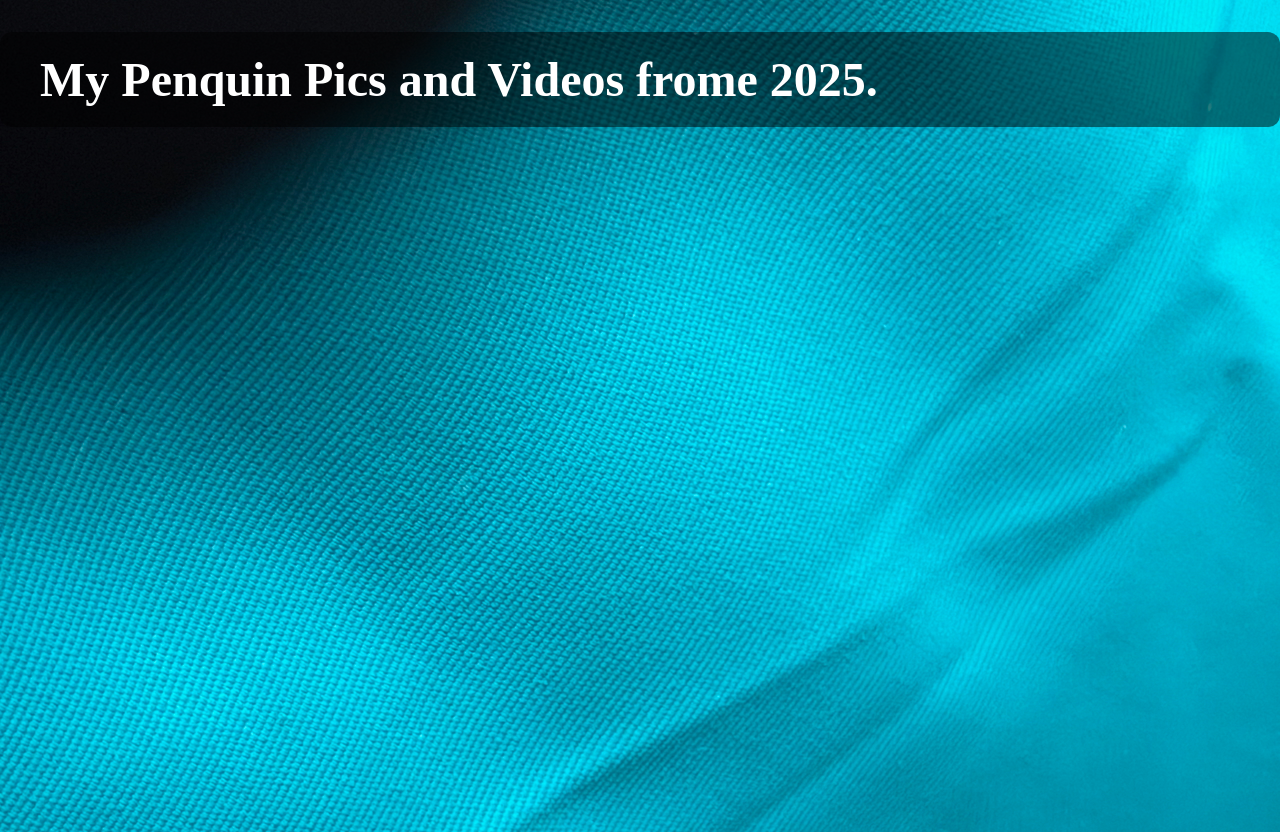
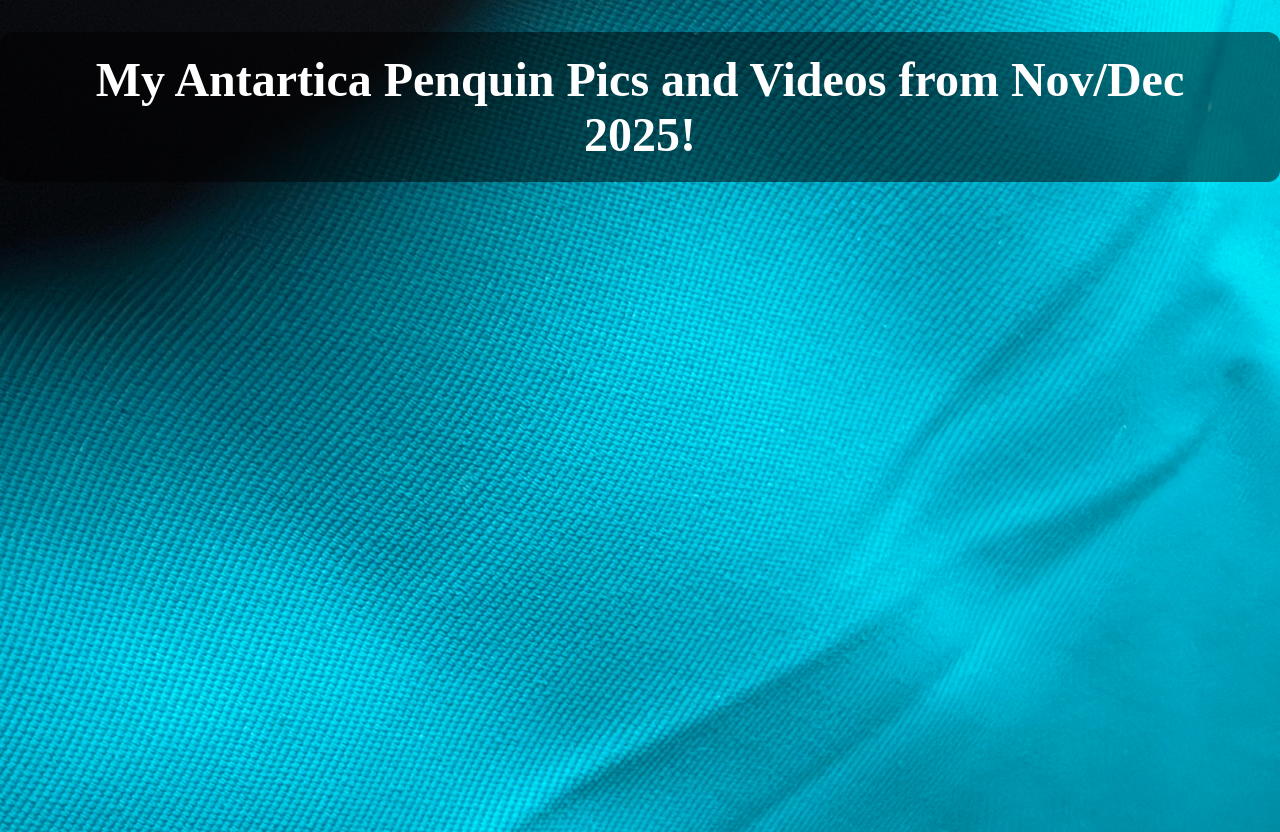
Before and after one commit to jkrmd/my-penquin-video-2025, a plain HTML site: page index.html in a window 1280 px wide. Drawn offline with Linux system fonts and the light colour scheme.

Commit message:
Update index.html
Centre text and correct spelling

```diff
--- a/index.html
+++ b/index.html
@@ -25,6 +25,7 @@
     }
 
      h1 {
+      text-align: center;
       color: white;
       font-size: 3rem;
       background: rgba(0, 0, 0, 0.5);
@@ -34,6 +35,6 @@
   </style>
 </head>
 <body>
-  <h1>My Penquin Pics and Videos frome 2025.</h1>
+  <h1>My Antartica Penquin Pics and Videos from Nov/Dec 2025!</h1>
 </body>
 </html>
```
